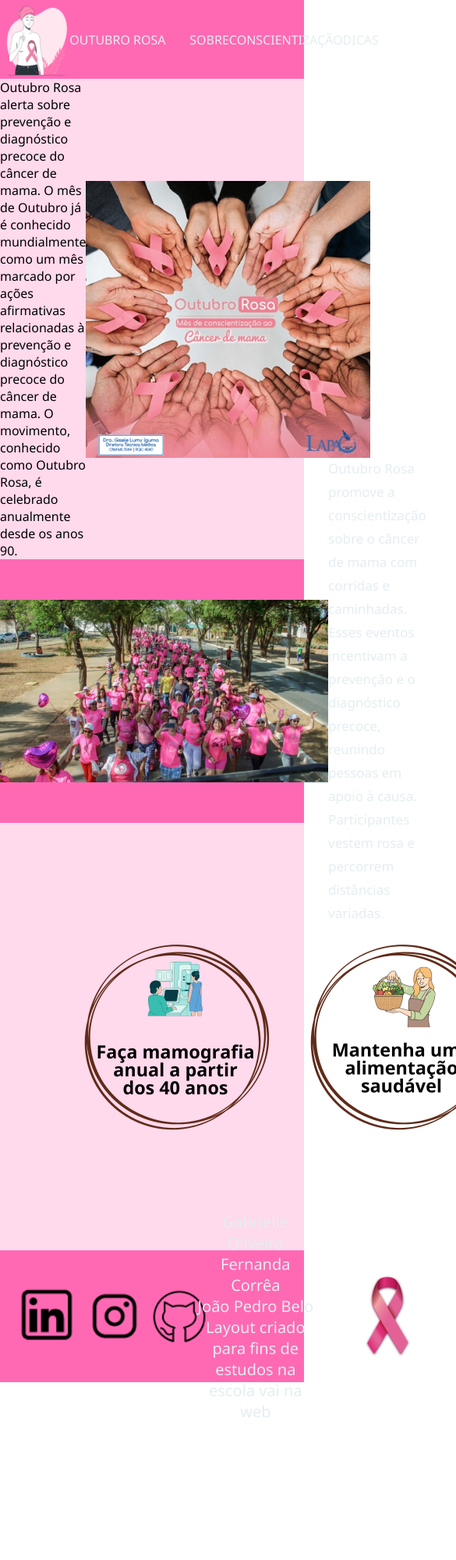
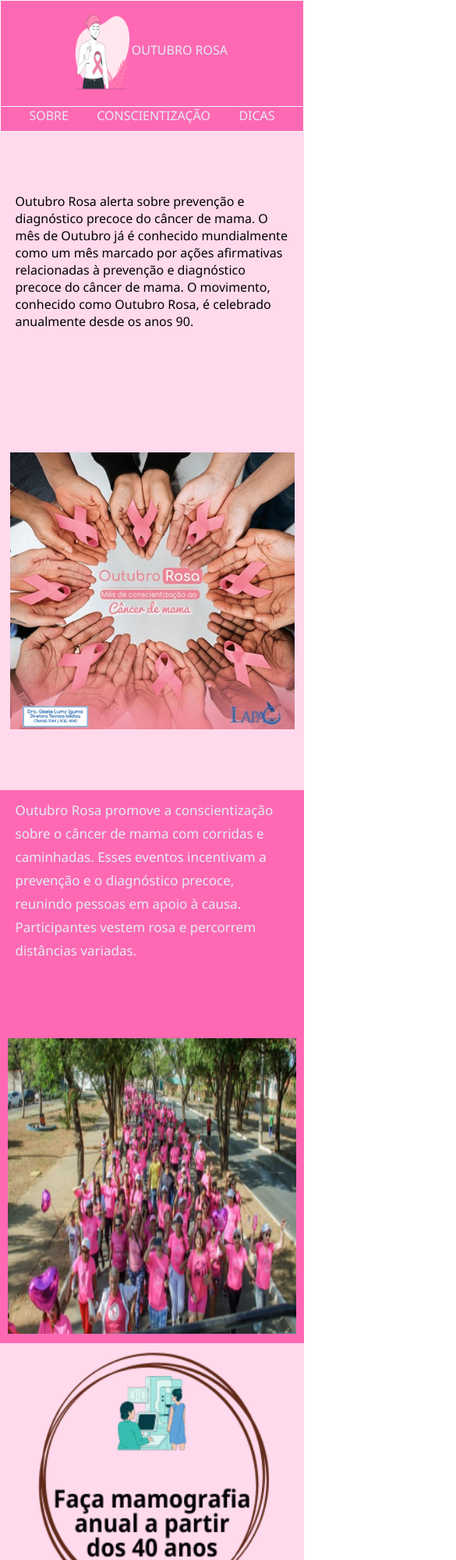
Before and after one commit to GabyysBrito/Outubro-Rosa, a plain HTML site: page index.html in a window 390 px wide. Shown: the top 2000 px of the page at 78% size, 585 px wide, since content can reach past the window. Before the commit the page ends 1823 px from the top, so only its background shows below. Drawn offline with Linux system fonts and the light colour scheme.

Commit message:
Alterando o rodapé e colocando responsivo no mobile

```diff
--- a/index.html
+++ b/index.html
@@ -9,7 +9,7 @@
 <body>
     <header>
         <section class="logo">
-            <img src="imagens/cancer-de-mama 1.png" alt="Uma imagem da logo do site sobre o outubro rosa">
+            <img src="imagens/cancer-de-mama 1.png" alt="Uma imagem da logo do site sobre o outubro rosa"/>
             <p>OUTUBRO ROSA</p>
         </section>
 
@@ -25,7 +25,7 @@
         <section class="sobre">
                 <p>Outubro Rosa alerta sobre prevenção e diagnóstico precoce do câncer de mama. O mês de Outubro já é conhecido mundialmente como um mês marcado por ações afirmativas relacionadas à prevenção e diagnóstico precoce do câncer de mama. O movimento, conhecido como Outubro Rosa, é celebrado anualmente desde os anos 90.</p>
 
-            <img src="imagens/Voce-sabe-o-que-e-outubro-rosa 1.png" alt="Uma imagem com as mãos das pessoas mostrando o laço rosa do outubro rosa">
+            <img src="imagens/Voce-sabe-o-que-e-outubro-rosa 1.png" alt="Uma imagem com as mãos das pessoas mostrando o laço rosa do outubro rosa"/>
 
         </section>
 
@@ -34,41 +34,40 @@
                 Outubro Rosa promove a conscientização sobre o câncer de mama com corridas e caminhadas. Esses eventos incentivam a prevenção e o diagnóstico precoce, reunindo pessoas em apoio à causa. Participantes vestem rosa e percorrem distâncias variadas.
             </p>
 
-            <img src="imagens/3d361f1e-37ee-4a0b-a2b1-511fcab9f666 1.png" alt="">
+            <img src="imagens/3d361f1e-37ee-4a0b-a2b1-511fcab9f666 1.png" alt="Uma imagem de muitas pessoas nas ruas incentivando o Outubro Rosa"/>
 
         </section>
 
         <section class="dicas">
 
-                <section class="imagem"><img src="imagens/imagemMamografia 1.png" alt="Uma imagem de uma dica de mamografia anual a partir de 40 anos "></section>
+               <img src="imagens/imagemMamografia 1.png" alt="Uma imagem de uma dica de mamografia anual a partir de 40 anos "/>
 
-                <section class="imagem"><img src="imagens/imagemAlimentaçãoSaudável 1.png" alt="Uma imagem de uma dica manter uma alimentação saudável"></section>
+               <img src="imagens/imagemAlimentaçãoSaudável 1.png" alt="Uma imagem de uma dica manter uma alimentação saudável"/>
 
-                <section class="imagem"><img src="imagens/imagemConsultaMedica 1.png" alt="Uma imagem de uma dica de ir ao médico regulamente"></section>
+               <img src="imagens/imagemConsultaMedica 1.png" alt="Uma imagem de uma dica de ir ao médico regulamente"/>
 
-                <section class="imagem"><img src="imagens/imagemProibidoBebereFumar 1.png" alt="Uma dica de uma imagem de evitar consumo de bebida alcóolica e tabagismo "></section>
+               <img src="imagens/imagemProibidoBebereFumar 1.png" alt="Uma dica de uma imagem de evitar consumo de bebida alcóolica e tabagismo "/>
 
         </section>
     </main>
     <footer class="rodape">
 
-        <section class="redesSociais">
-            <img src="imagens/img.icons8 1.png" alt="Uma logo da rede social Linkedln">
+        <nav>
+            <ul>
+                <li><a href="#"><img src="imagens/img.icons8 1.png" alt="Uma logo da rede social Linkedln"/></a></li>
+                <li><a href="#"><img src="imagens/1936319 1.png" alt="Uma logo da rede social Instagram"/></a></li>
+                <li><a href="#"><img src="imagens/st-github 1.png" alt="Uma logo da rede social Github"/></a></li>
+            </ul>
+        </nav>
 
-            <img src="imagens/1936319 1.png" alt="Uma logo da rede social Instagram">
+        <ul class="ul-rodape">
+            <li>Gabrielle Oliveira</li>
+            <li>Fernanda Corrêa</li>
+            <li>João Pedro Belo</li>
+            <li>Layout criado para fins de estudos na escola vai na web</li>
+        </ul>
 
-            <img src="imagens/st-github 1.png" alt="Uma logo da rede social Github">
-        </section>
-
-        <section class="direitosAutorais">
-            <p>Gabrielle Oliveira</p>
-            <p>Fernanda Corrêa</p>
-            <p>João Pedro Belo</p>
-            <p>Layout criado para fins de estudos na escola vai na web</p>
-
-        </section>
-
-        <img src="imagens/outubro-rosa 1.png" alt="">
+        <img src="imagens/outubro-rosa 1.png" alt="Uma imagem do laço rosa do Outubro Rosa"/>
     </footer>
 </body>
 </html>
--- a/style.scss
+++ b/style.scss
@@ -1,4 +1,3 @@
-
 @import url('https://fonts.googleapis.com/css2?family=Noto+Sans:ital,wght@0,100..900;1,100..900&display=swap');
 
 *{
@@ -37,8 +36,6 @@ header{
 
 nav{
     width: 36%;
-
-
 }
 
 ul{
@@ -82,44 +79,118 @@ ul{
     background-color: #FFD9EC;
     display: flex;
     align-items: center;
-    height: 65vh;
+    justify-content: space-evenly;
+    height: 56vh;
 
+    img{
+        width: 20vw;
+    }
 
-}
-
-.dicas .imagem{
-    margin: 20px;
-}
-
-.dicas .imagem img{
-    padding: 32%;
 }
 
 .rodape{
     background-color: #FF69B4;
-    padding-left: 23px;
-    height: 20vh;
     display: flex;
-    justify-content: space-between;
+    justify-content: space-around;
     align-items: center;
-    color: #E4EEF1;
-}
 
-.rodape .redesSociais{
-    height: 9vh;
-    display: flex;
-    justify-content: space-evenly;
+    nav{
+        width: 20%;
+        ul{
+            display: flex;
+            justify-content: space-evenly;
+            align-items: center;
+        }
+    }
 
 }
 
-.direitosAutorais p{
-    font-size: 20px;
-    text-align: center;
-    padding-right: 20%;
-    width: 50vw;
+.ul-rodape{
+    display: flex;
+    flex-direction: column;
+    padding-right: 10%;
 
+    li{
+        text-align: center;
+        color: #E4EEF1;
+    }
 }
 
-.rodape img{
-    padding-right: 4%;
+@media (max-width: 768px) {
+    header{
+        width: 100%;
+        height: 20vh;
+        flex-direction: column;
+        border: solid 1px rgb(248, 248, 248);
+
+        .logo{
+            width: 52%;
+
+
+            img{
+                height: 13vh;
+            }
+        }
+
+        nav{
+            border-top: solid 1px rgb(248, 248, 248);
+            width: 100%;
+        }
+    }
+
+    .sobre{
+        flex-direction: column;
+        height: 100vh;
+
+        p{
+            width: 90%;
+        }
+    }
+
+    .conscientizacao{
+        flex-direction: column;
+        height: 84vh;
+
+        p{
+            height: 35vh;
+            width: 90%;
+        }
+
+        img{
+            width: 95%;
+            height: 45vh;
+        }
+    }
+
+    .dicas{
+        flex-direction: column;
+        height: 85rem;
+
+        img{
+            width: 80%;
+            height: 55vh;
+        }
+    }
+
+    .rodape{
+        nav{
+            ul{
+                width: 100%;
+                flex-direction: column;
+
+            }
+        }
+
+        .ul-rodape{
+            text-align: center;
+            width: 60%;
+            padding-left: 3%;
+
+            li{
+                width: 55vw;
+                line-height: 25px;
+                margin: 1%;
+            }
+        }
+    }
 }
```
Also changed, not shown: style.css, 1 other file.
